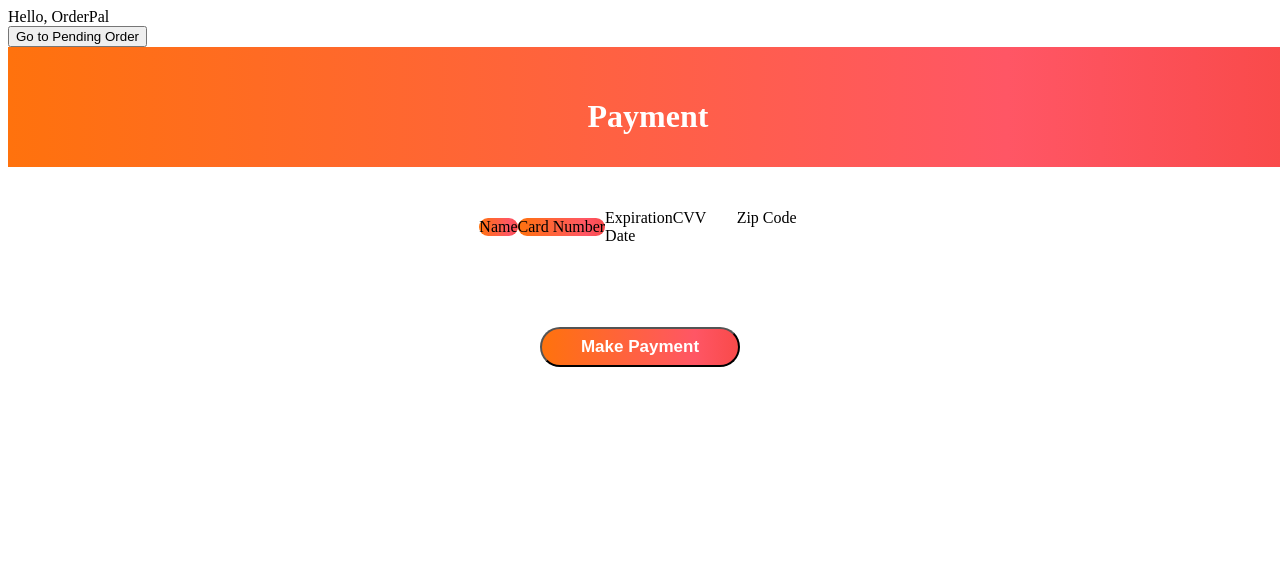
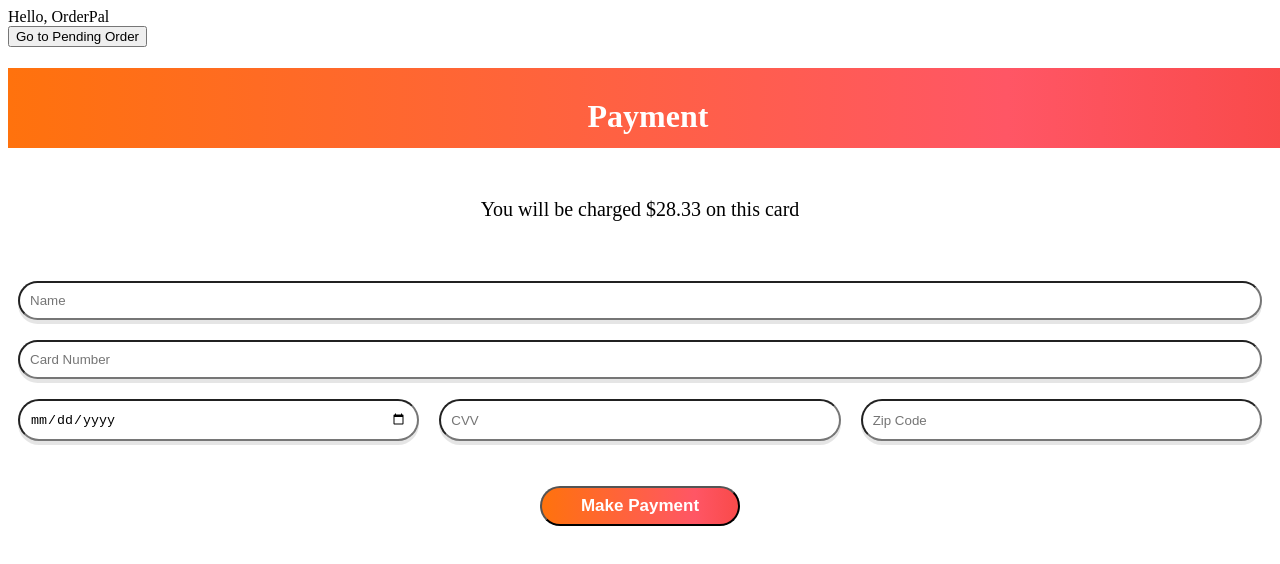
Before and after one commit to openwater-fall2020/order-pal, a React (Create React App) app: page /payment in a window 1280 px wide. Shown: the top 564 px of the page. Built offline with nearby package versions, Linux system fonts and the light colour scheme; the HTML template or start-up script is replaced by a standard one.

Commit message:
payment form complete and pending order mostly complete, receipt needs to be updated

```diff
--- a/src/payment/payment-portal.js
+++ b/src/payment/payment-portal.js
@@ -5,11 +5,17 @@ class Payment extends Component {
   constructor(props) {
     super(props);
     this.state = {
-      recommendation: true,
-      recommendationText:
-        "I hope ordering 2 calamaris was the right call and that you liked the recommendation!",
+      paymentText: "You will be charged $28.33 on this card",
+      name: null,
+      cardNumber: null,
+      date: null,
+      cvv: null,
+      zip: null,
     };
   }
+  handleOnChange = (e) => {
+    this.setState({ [e.target.name]: e.target.value });
+  };
 
   componentDidMount() {
     //set state asyncrhonously for food delivery?
@@ -18,38 +24,67 @@ class Payment extends Component {
   render() {
     return (
       <div class="return div">
-        <div class="gradient" style={styles.topTab}>
           <div
             class="header"
-            style={{ display: "flex", justifyContent: "center" }}
+            style={styles.topTab}
           >
             {/*header div for title and chat button*/}
             <h1 style={styles.header}>Payment</h1>
           </div>
-        </div>
-        <div class="payment info" style={styles.container}>
-          <div class="name" style={styles.input}>
-            Name
+		  <p style = {styles.text}>{this.state.paymentText}</p>
+        <form
+          class="payment info"
+          style={
+            (styles.container, { display: "flex", flexDirection: "column", paddingTop: 30 })
+          }
+        >
+          <input
+            type="text"
+            name="name"
+            style={styles.input}
+            value={this.state.name}
+            onChange={this.handleOnChange}
+            placeholder="Name"
+          />
+          <input
+            type="text"
+            name="cardNumber"
+            style={styles.input}
+            value={this.state.cardNumber}
+            onChange={this.handleOnChange}
+            placeholder="Card Number"
+          />
+          <div
+            class="other info"
+            style={{display: "flex"}}
+          >
+            <input
+              type="date"
+              name="date"
+              style={styles.input}
+              value={this.state.date}
+              onChange={this.handleOnChange}
+            />
+            <input
+              type="text"
+              name="cvv"
+              style={styles.input}
+              value={this.state.cvv}
+              onChange={this.handleOnChange}
+              placeholder="CVV"
+            />
+            <input
+              type="text"
+              name="zip"
+              style={styles.input}
+              value={this.state.zip}
+              onChange={this.handleOnChange}
+              placeholder="Zip Code"
+            />
           </div>
-          <div class="card number" style={styles.input}>
-            Card Number
-          </div>
-          <div class="other info" style={(styles.input, { display: "flex" })}>
-            <div class="expiration date" style={styles.input, {flex: 1}}>
-              Expiration Date
-            </div>
-            <div class="cvv" style={styles.input, {flex: 1}}>
-              CVV
-            </div>
-            <div class="zip code" style={styles.input, {flex: 1}}>
-              Zip Code
-            </div>
-          </div>
-        </div>
-        <div class="button payment" style={styles.container}>
-
+        </form>
+        <div class="button payment" style = {{display: "flex", justifyContent: "center", padding: 35}}>
           <button style={styles.button}> Make Payment</button>
-
         </div>
       </div>
     );
@@ -61,7 +96,7 @@ export default Payment;
 const styles = {
   topTab: {
     margin: "0 auto",
-    height: "15vh",
+    height: "10vh",
     width: "100vw",
     textAlign: "center",
     justifyContent: "center",
@@ -72,16 +107,15 @@ const styles = {
   },
   header: {
     color: "white",
-    paddingTop: 30,
+    fontFamily: "Aktiv Grotesk",
+	paddingTop: 30,
     paddingBottom: 30,
-    fontFamily: "Aktiv Grotesk",
   },
   container: {
     background: "white",
     alignItems: "center",
     justifyContent: "center",
-    height: "15vh",
-    display: "flex",
+    height: "90vh",
   },
   button: {
     background: "rgb(2,0,36)",
@@ -99,11 +133,18 @@ const styles = {
   input: {
     borderRadius: 30,
     background: "white",
-    background: "rgb(2,0,36)",
-    background:
-      "linear-gradient(90deg, rgba(2,0,36,1) 0%, rgba(8,37,140,1) 0%, rgba(9,9,121,1) 0%, rgba(255,114,13,1) 0%, rgba(255,86,101,1) 78%, rgba(249,74,74,1) 100%)",
     color: "black",
-    textAlign: "right",
+    textAlign: "left",
     fontSize: "11",
+    boxShadow: "0px 4px rgba(0,0,0,0.1)",
+    padding: 10,
+    margin: 10,
+    flex: 1,
+  },
+  text: {
+    flex: 3,
+	fontSize: 20,
+	textAlign: "center",
+	paddingTop: 30
   },
 };
--- a/src/payment/pending-order.js
+++ b/src/payment/pending-order.js
@@ -6,7 +6,7 @@ class Pending extends Component {
   constructor(props) {
     super(props);
     this.state = {
-      delivered: false,
+      delivered: true,
       info:
         "Your order has been confirmed! If you need anthing while you're waiting, hit the chat button.",
       deliveredInfo:
```
